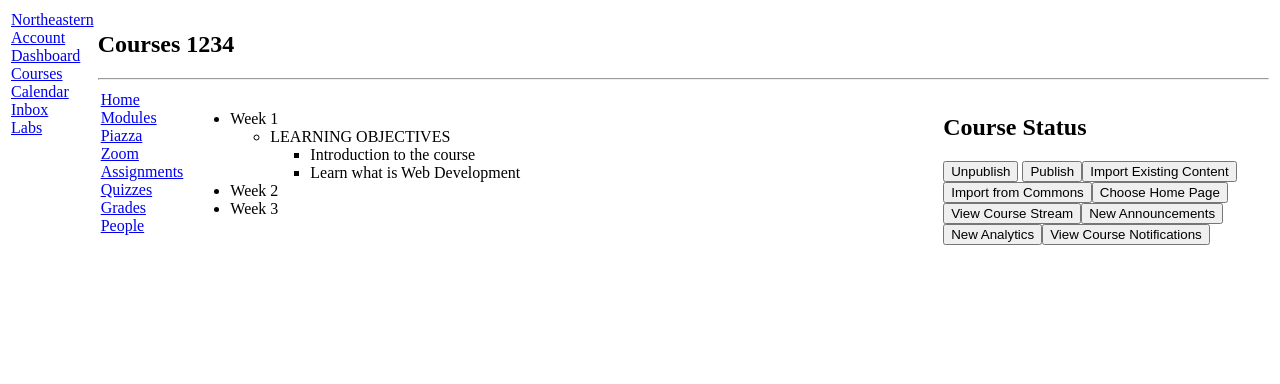
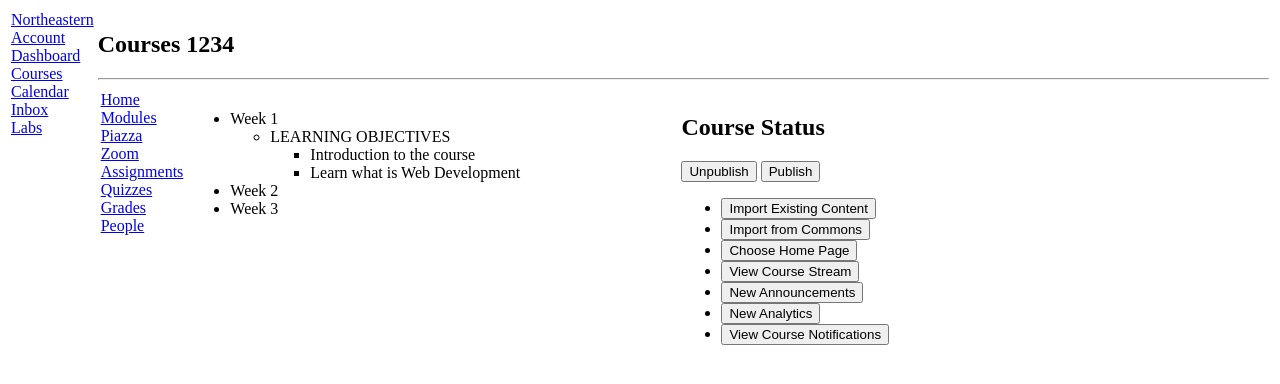
Before and after one commit to ThomasRoch18/kanbaz-next-js, a Next.js app: page /Courses/1234/Home in a window 1280 px wide. Shown: the top 384 px of the page. Built offline with nearby package versions, Linux system fonts and the light colour scheme.

Commit message:
Put buttons in unordered list

```diff
--- a/app/(Kambaz)/Courses/[cid]/Home/tatus.tsx
+++ b/app/(Kambaz)/Courses/[cid]/Home/tatus.tsx
@@ -3,11 +3,13 @@ export default function CourseStatus() {
     <div id="wd-course-status">
       <h2>Course Status</h2>
       <button>Unpublish</button> <button>Publish</button>
-      <button>Import Existing Content</button>
-      <button>Import from Commons</button>
-      <button>Choose Home Page</button>
-      <button>View Course Stream</button>
-      <button>New Announcements</button>
-      <button>New Analytics</button>
-      <button>View Course Notifications</button>
+      <ul id="wd-course-status">
+        <li><button>Import Existing Content</button></li>
+        <li><button>Import from Commons</button></li>
+        <li><button>Choose Home Page</button></li>
+        <li><button>View Course Stream</button></li>
+        <li><button>New Announcements</button></li>
+        <li><button>New Analytics</button></li>
+        <li><button>View Course Notifications</button></li>
+      </ul>
     </div> );}
```
